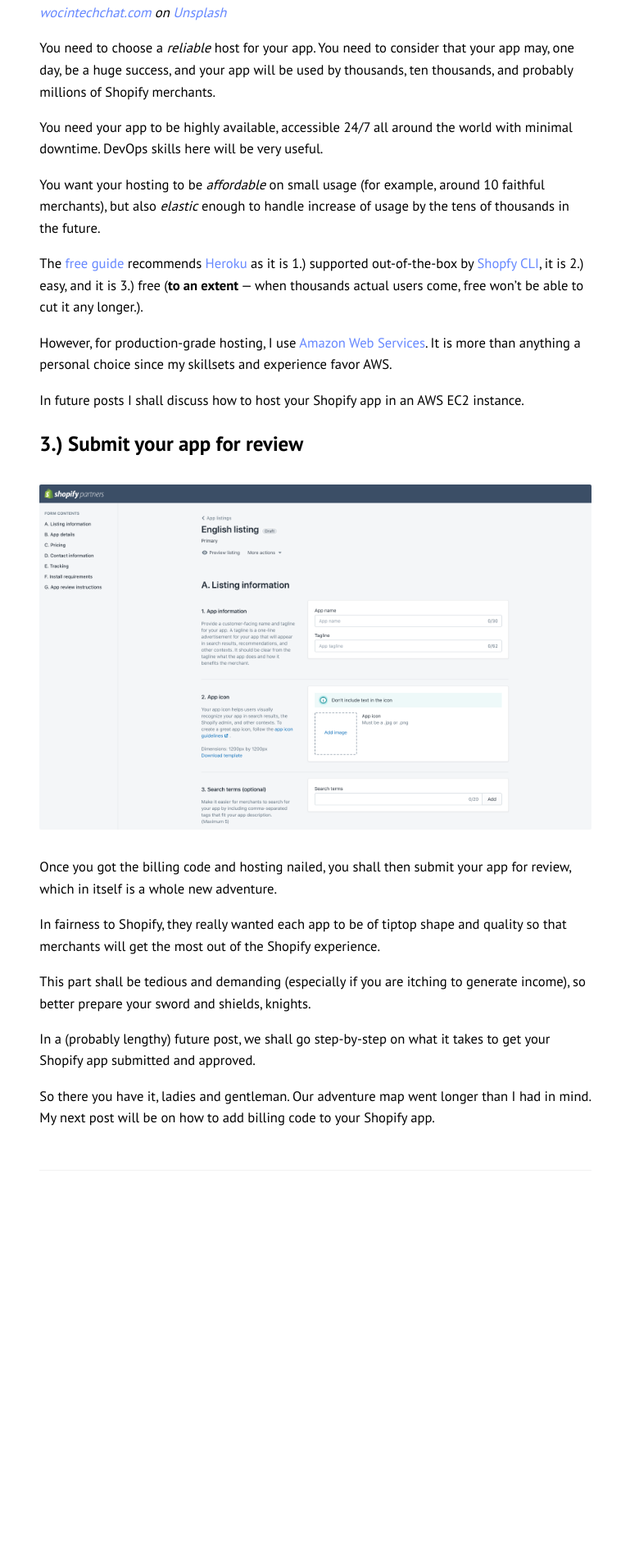
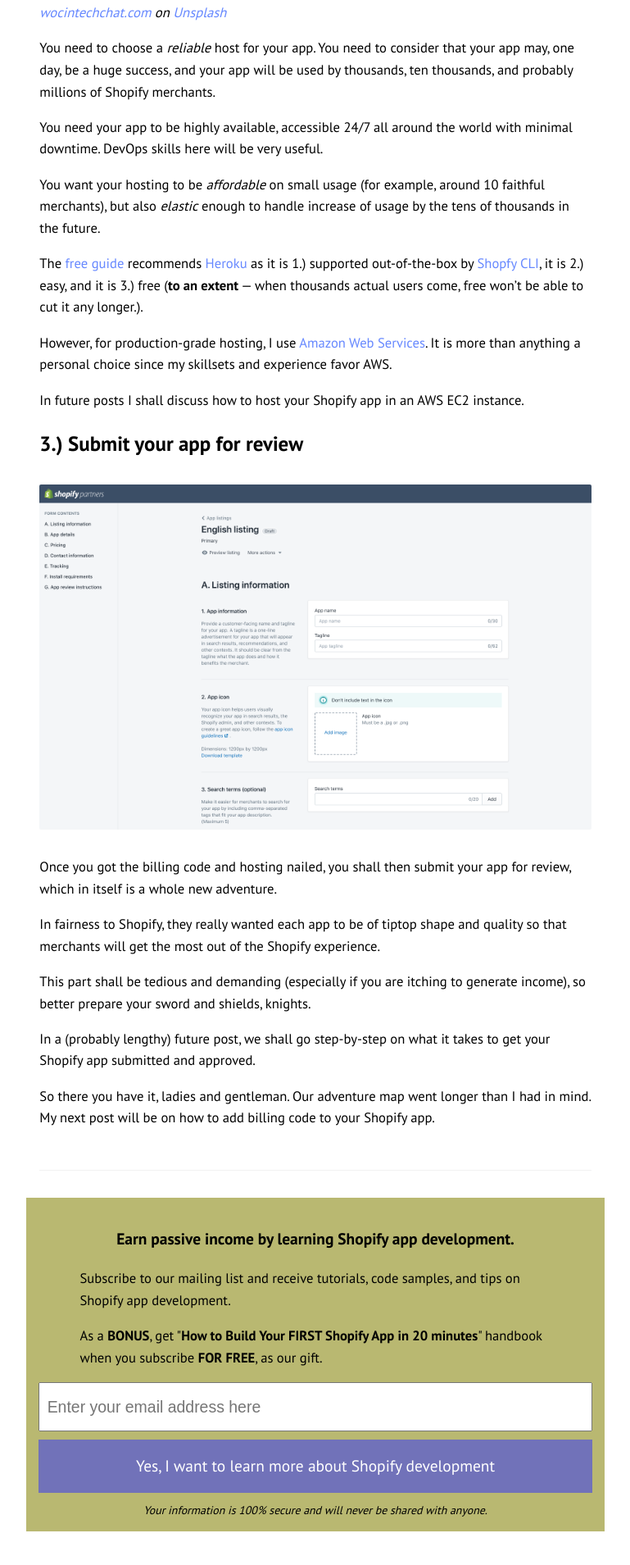
Before and after one commit to klaudsol/klaudsol-blog.github.io, a Jekyll site: the page built from _posts/2020-06-30-how-to-sell-apps-via-the-shopify-app-store.md, in a window 1280 px wide. Shown: the part 3939-5848 px from the top of the page at 82% size, without its empty margins (255-1024 px from the left). Built offline with Jekyll 4.4.1, drawn with Linux system fonts in a browser that asks for light colours; before the commit the page ends 5408 px from its top, so only the background shows below that.

Commit message:
Add mailchimp signup

```diff
--- a/_layouts/post.html
+++ b/_layouts/post.html
@@ -20,4 +20,28 @@ layout: default
   </footer>
 {% endif %}
 
+<!-- Begin Mailchimp Signup Form -->
+<div id="mc_embed_signup" class="mailchimp">
+  <form action="https://bookzaar.us8.list-manage.com/subscribe/post?u=2258b1142d581e51c131c3e0e&amp;id=6093da90f5" method="post" id="mc-embedded-subscribe-form" name="mc-embedded-subscribe-form" class="validate" target="_blank" novalidate>
+      <div id="mc_embed_signup_scroll">
+    <h3 class="mailchimp__title">Earn passive income by learning Shopify app development.</h3>
+     <p class="mailchimp__subtitle">Subscribe to our mailing list and receive tutorials, code samples, and tips  on Shopify app development.
+     <p class="mailchimp__subtitle">As a <strong>BONUS</strong>, get "<strong>How to Build Your FIRST Shopify App in 20 minutes</strong>" handbook when you subscribe <strong>FOR FREE</strong>, as our gift.</p>
+  <div class="mc-field-group">
+    <input type="email" value="" name="EMAIL" class="required email mailchimp__input" placeholder="Enter your email address here" id="mce-EMAIL">
+  </div>
+    <div id="mce-responses" class="clear">
+      <div class="response" id="mce-error-response" style="display:none"></div>
+      <div class="response" id="mce-success-response" style="display:none"></div>
+    </div>    <!-- real people should not fill this in and expect good things - do not remove this or risk form bot signups-->
+      <div style="position: absolute; left: -5000px;" aria-hidden="true"><input type="text" name="b_2258b1142d581e51c131c3e0e_6093da90f5" tabindex="-1" value=""></div>
+      <div class="clear"><input type="submit" value="Yes, I want to learn more about Shopify development" name="subscribe" id="mc-embedded-subscribe" class="button mailchimp__submit"></div>
+      </div>
+  </form>
+  <small class="mailchimp__footnote">Your information is 100% secure and will never be shared with anyone.</small>
+  </div>
+
+
+  <!--End mc_embed_signup-->
+
 <div class="fb-comments" data-href="{{site.url}}{{page.url}}" data-numposts="20" data-width="100%"></div>
--- a/assets/css/classes.sass
+++ b/assets/css/classes.sass
@@ -104,3 +104,53 @@
     width: 100%
 
 {% endunless %}
+
+/** Mailchimp ***/
+
+.mailchimp
+  background-color: #b9b871
+  padding: 15px
+  margin-bottom: 30px
+
+.mailchimp__title
+  text-align: center
+
+.mailchimp__subtitle
+  margin-left: auto
+  margin-right: auto
+  width: 85%
+
+.mailchimp__label
+  display: block
+  width: 100%
+
+.mailchimp__input
+  display: block
+  width: 98%
+  padding: 1rem 0rem 1rem 0.5rem
+  margin: 0 auto
+  outline: 0
+  font-size: 1.17em
+
+.mailchimp__submit
+  border: 0
+  padding: 1rem 2rem
+  margin: 10px auto
+  background-color: #7172B9
+  width: 100%
+  display: block
+  font-family: "PT Sans", -apple-system, BlinkMacSystemFont, "Helvetica Neue", "Segoe UI", "Roboto", sans-serif
+  font-weight: 400
+  line-height: 1.6
+  font-size: 1.17em
+  color: white
+  cursor: pointer
+
+.mailchimp__submit:hover
+  background-color: #5253A5
+
+.mailchimp__footnote
+  display: block
+  width: 100%
+  text-align: center
+  font-style: italic
```
